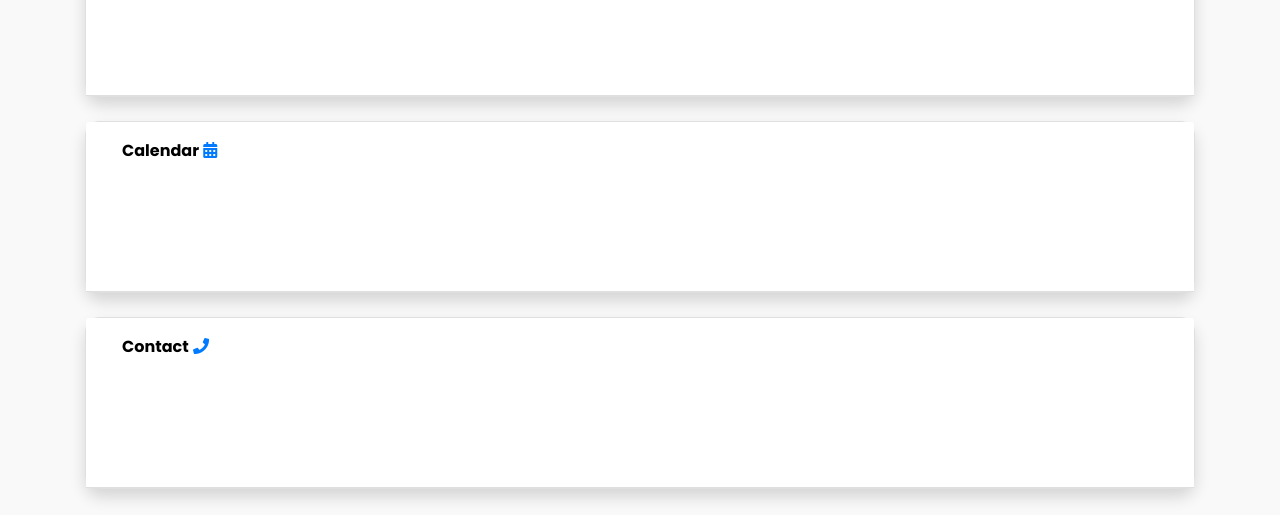
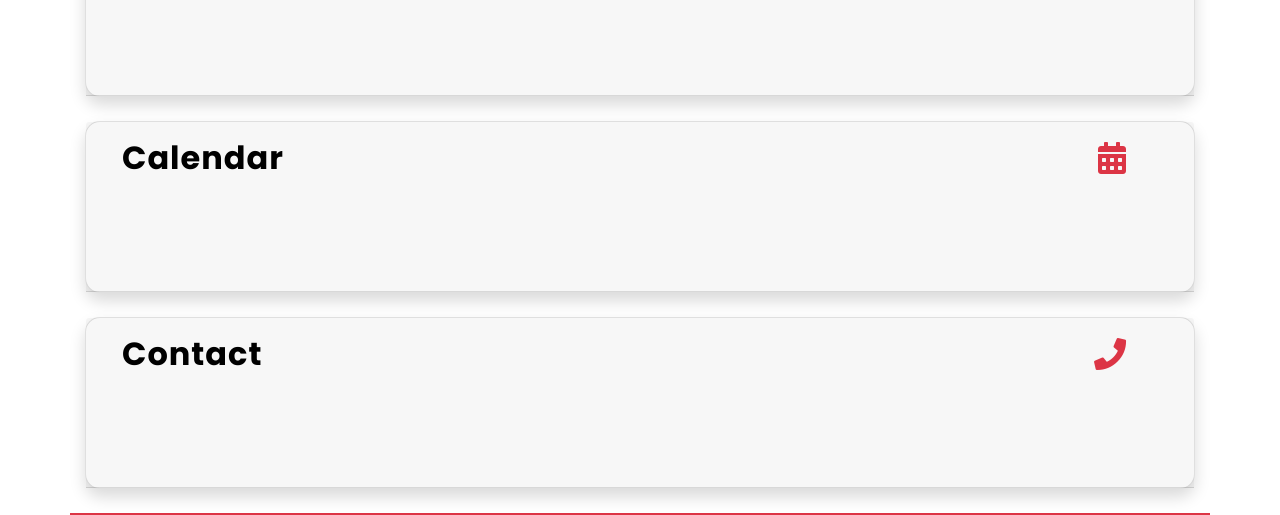
Before and after one commit to abdul-matin0/code-with-abdulmatin, a plain HTML site: page index.html in a window 1280 px wide. Shown: the part 661-1176 px from the top of the page. Drawn offline with nearby package versions, Linux system fonts and the light colour scheme.

Commit message:
style icons

```diff
--- a/css/styles.css
+++ b/css/styles.css
@@ -2,7 +2,6 @@ body{
     padding: 0;
     margin: 0;
     font-family: 'Poppins', sans-serif;
-    background-color: #f9f9f9;
 }
 
 .notification{
@@ -22,9 +21,21 @@ body{
 
 .card-header{
     height: 170px;
-    background-color: white;
 }
 
 .header-color{
     color: #000;
+    font-size: xx-large;
+    letter-spacing: 1px;
+    margin-top: 50px;
 }
+
+.card-icon{
+    color: #dc3545;
+    float: right;
+    font-size: xx-large;
+}
+
+.footer{
+    border-top: 2px solid #dc3545;
+}
```
